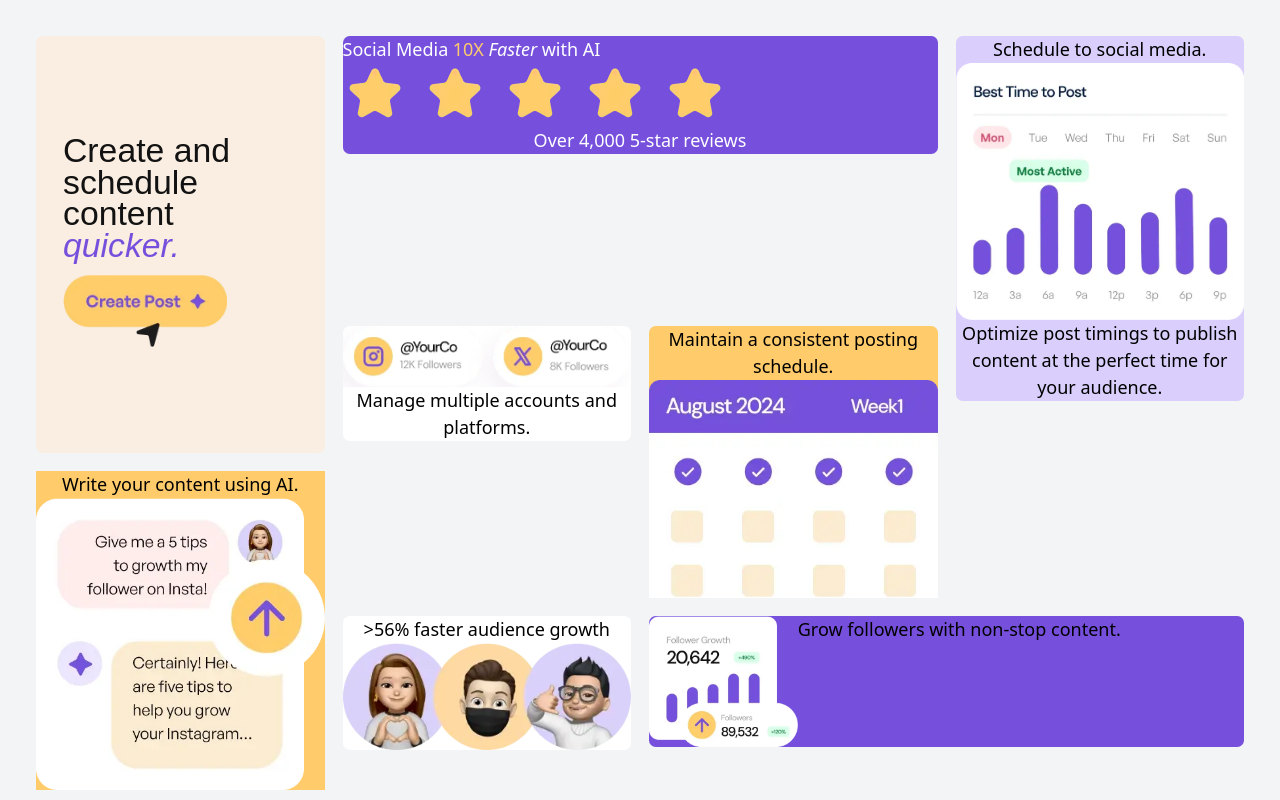
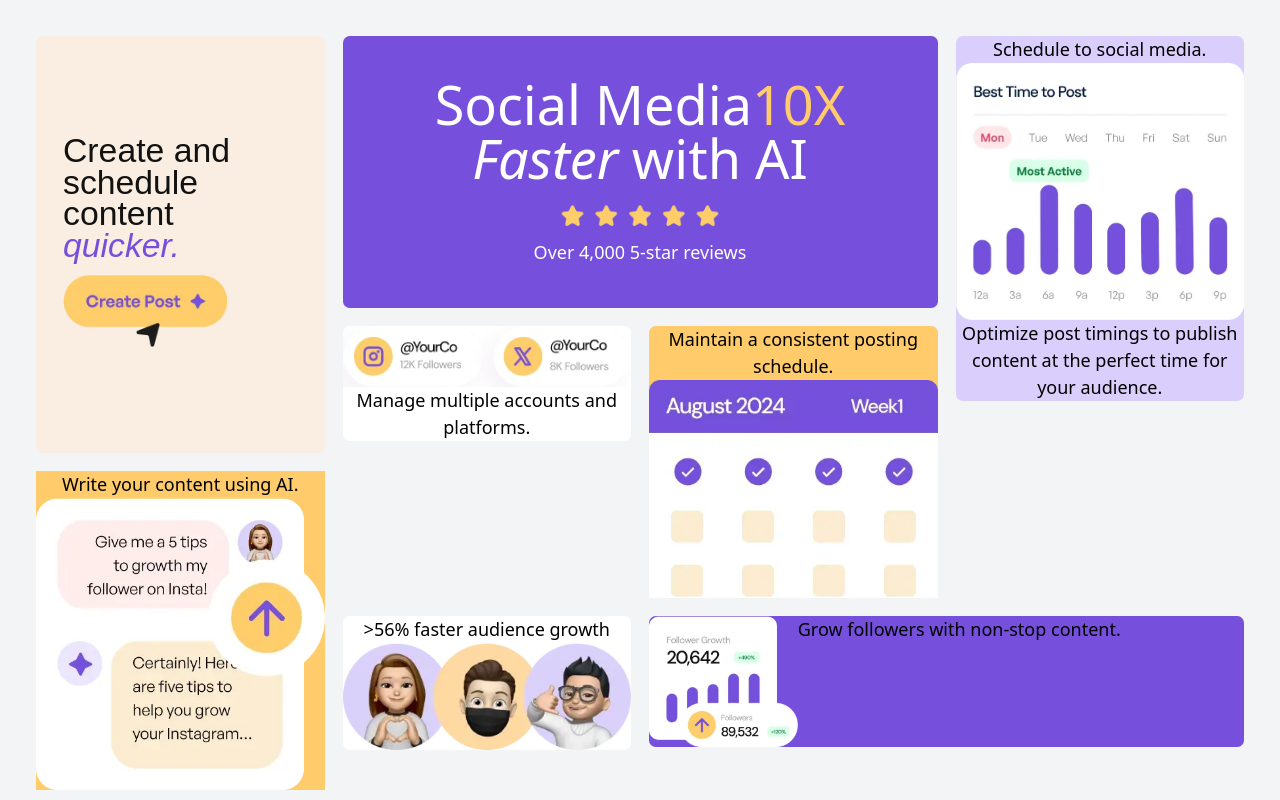
Before and after one commit to ninamicle/bento-grid-fm, a React (Vite) app in the folder bento-grid/: page / in a window 1280 px wide. Shown: the top 800 px of the page. Built offline with nearby package versions, Linux system fonts and the light colour scheme; a web font is replaced by a local one.

Commit message:
secondItemGrid finished

```diff
--- a/bento-grid/src/components/SecondItemGrid.tsx
+++ b/bento-grid/src/components/SecondItemGrid.tsx
@@ -1,19 +1,28 @@
 const SecondItemGrid = () => {
   return (
-    <div className="bg-purple-500 rounded-md">
-      <div className="flex gap-1">
-        <span className="text-white">Social Media</span>
-        <span className="text-yellow-500">10X</span>
-        <span className="text-white italic">Faster</span>
-        <span className="text-white">with AI</span>
+    <div className="bg-purple-500 rounded-md flex flex-col items-center justify-center h-full">
+      <div>
+        <div className="text-5xl text-white mb-4">
+          Social Media
+          <span className="text-yellow-500">10X</span>{" "}
+          <span className="italic pr-3"> Faster</span>
+          with AI
+        </div>
+        <ContentImage />
+        <div className="text-white">Over 4,000 5-star reviews</div>
       </div>
-      <img
-        src="../../public/images/illustration-five-stars.webp"
-        alt="Grow Together Illustration"
-      />
-      <div className="text-white">Over 4,000 5-star reviews</div>
     </div>
   );
 };
 
+const ContentImage = () => (
+  <div className="flex justify-center items-center w-full mb-2">
+    <img
+      className="h-6"
+      src="../../public/images/illustration-five-stars.webp"
+      alt="Grow Together Illustration"
+    />
+  </div>
+);
+
 export default SecondItemGrid;
```
